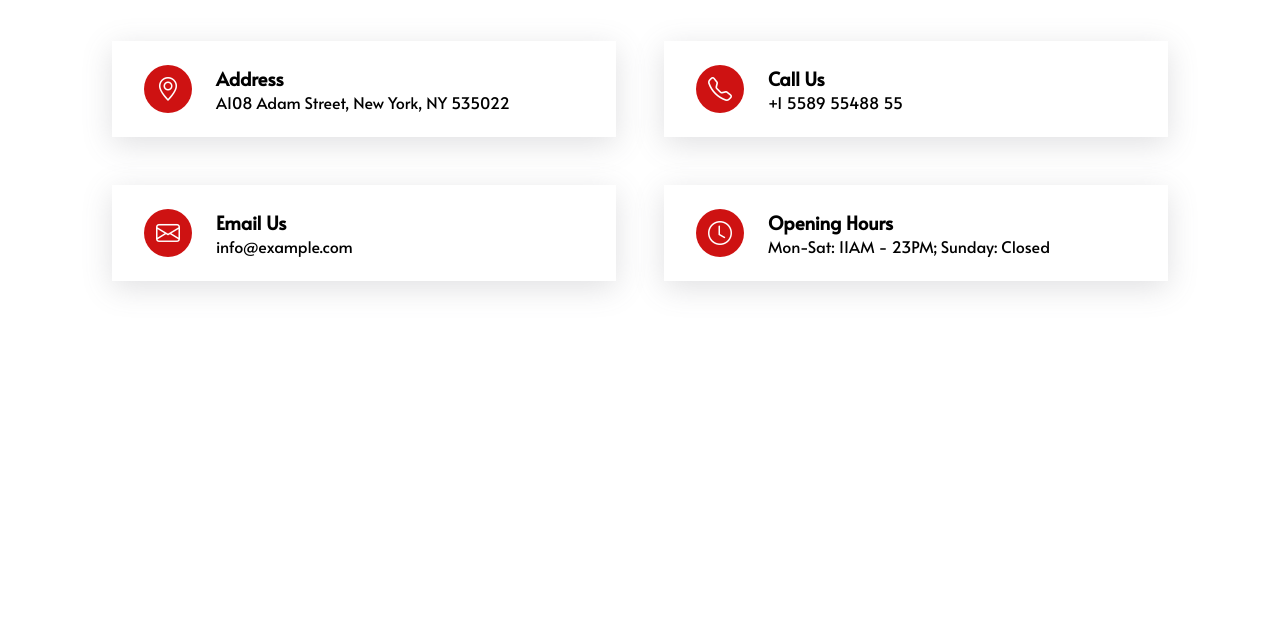
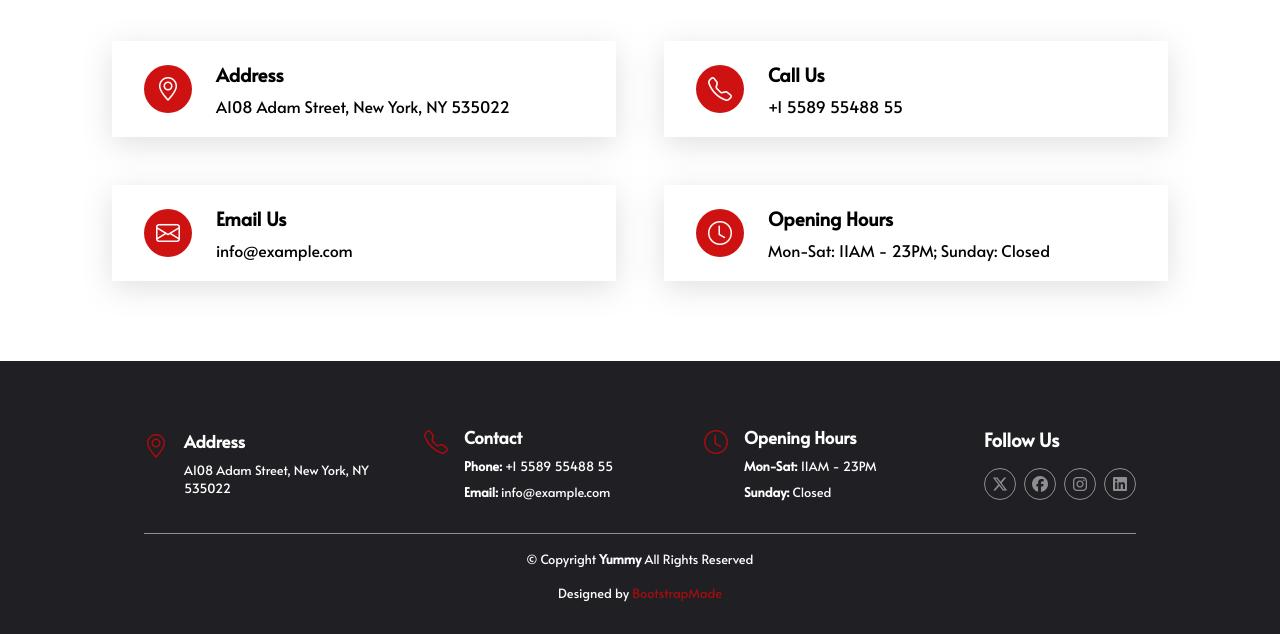
Before and after one commit to Yahya-Lerhni/Yahya-Lerhni-Pf-Dom, a plain HTML site: page index.html in a window 1280 px wide. Shown: the part 8978-9612 px from the top of the page. Before the commit the page ends 9339 px from the top, so only its background shows below. Drawn offline with nearby package versions, Linux system fonts and the light colour scheme; a web font is replaced by a local one.

Commit message:
footer and fin html css

```diff
--- a/index.html
+++ b/index.html
@@ -570,6 +570,47 @@
         </section>
         <!-- fin sec10 -->
     </main>
+    <!-- fin main -->
+    <!-- footer -->
+    <footer>
+        <div class="footer-first">
+            <div class="footer-child">
+                <i class="bi bi-geo-alt"></i>
+                <div class="contact-title">
+                    <h3>Address</h3>
+                    <p>A108 Adam Street, New York, NY 535022</p>
+                </div>
+            </div>
+            <div class="footer-child">
+                <i class="bi bi-telephone"></i>
+                <div class="contact-title">
+                    <h3>Contact</h3>
+                    <p><b>Phone: </b>+1 5589 55488 55</p>
+                    <p><b>Email: </b> info@example.com</p>
+                </div>
+            </div>
+            <div class="footer-child">
+                <i class="bi bi-clock"></i>
+                <div class="contact-title">
+                    <h3>Opening Hours</h3>
+                    <p><b>Mon-Sat: </b>11AM - 23PM</p>
+                    <p><b>Sunday: </b>Closed</p>
+                </div>
+            </div>
+            <div class="footer-child2">
+                <h3>Follow Us</h3>
+                <div class="footer-icons">
+                    <i class="fa-brands fa-x-twitter"></i>
+                    <i class="fa-brands fa-facebook"></i>
+                    <i class="fa-brands fa-instagram"></i>
+                    <i class="fa-brands fa-linkedin"></i>
+                </div>
+            </div>
+
+        </div>
+        <p>&copy; Copyright <b>Yummy</b> All Rights Reserved</p>
+        <p>Designed by <span> BootstrapMade</span></p>
+    </footer>
     <script src="./public/js/app.js"></script>
 </body>
 
--- a/public/css/app.css
+++ b/public/css/app.css
@@ -60,6 +60,12 @@ nav>button {
     border-radius: 5rem;
     background-color: #ce1212;
     color: white;
+    cursor: pointer;
+    transition: all ease 1s;
+}
+nav button:hover{
+    background-color: white;
+    color: #a30e0e;
 }
 
 header {
@@ -108,6 +114,12 @@ header>div>p {
     background-color: #ce1212;
     color: white;
     font-weight: bold;
+    cursor: pointer;
+    transition: all ease 1s;
+}
+.h-btn:hover{
+    color: #ce1212;
+    background-color: white;
 }
 
 .h-btn2 {
@@ -123,7 +135,13 @@ header>div>p {
     justify-content: center;
     align-items: center;
     gap: 0.3rem;
+    cursor: pointer;
+    transition: all ease 1s;
 }
+.h-btn2:hover{
+    color: #ce1212;
+}
+
 
 .h-btn2>i {
     color: #ce1212;
@@ -318,6 +336,8 @@ header>div>img {
     background-color: #d53535;
     color: white;
     text-align: center;
+    cursor: pointer;
+    transition: all ease 1s;
 }
 
 .sec2-1 button :hover {
@@ -1014,3 +1034,78 @@ header>div>img {
     justify-content: center;
     align-items: center;
 }
+footer{
+    display: flex;
+    flex-direction: column;
+    align-items: center;
+    padding: 2rem 5rem;
+    gap: 1rem;
+    background-color: #1f1f24;
+}
+.footer-first{
+    display: flex;
+    justify-content: center;
+    align-items: center;
+    gap: 2rem;
+    border-bottom: 1px #8f8f91 solid;
+    padding: 2rem 0 ;
+}
+.footer-child{
+    display: flex;
+    justify-content: center;
+    gap: 1rem;
+    color: white;
+    font-size: 0.9rem;
+}
+.contact-title{
+    display: flex;
+    flex-direction: column;
+    align-items: start;
+    gap: 0.5rem;
+}
+.footer-child p{
+    width: 13rem;
+}
+.footer-child i{
+    color: #a30e0e;
+    font-size: 1.5rem;
+}
+.footer-child2{
+    display: flex;
+    flex-direction: column;
+    align-items: start;
+    gap: 1rem;
+}
+.footer-child2 h3{
+    color: white;
+}
+.footer-icons{
+    display: flex;
+    justify-content: center;
+    align-items: center;
+    gap: 0.5rem;
+}
+.footer-icons i {
+    font-size: 1rem;
+    color: #8f8f91;
+    background-color: transparent;
+    border: #8f8f91 1px solid;
+    width: 2rem;
+    height: 2rem;
+    border-radius: 50%;
+    display: flex;
+    justify-content: center;
+    align-items: center;
+    cursor: pointer;
+}
+.footer-icons i:hover{
+    color: #a30e0e;
+    border: #a30e0e 1px solid;
+}
+footer p{
+    color: white;
+    font-size: 0.8rem;
+}
+footer span{
+    color: #a30e0e;
+}
```
